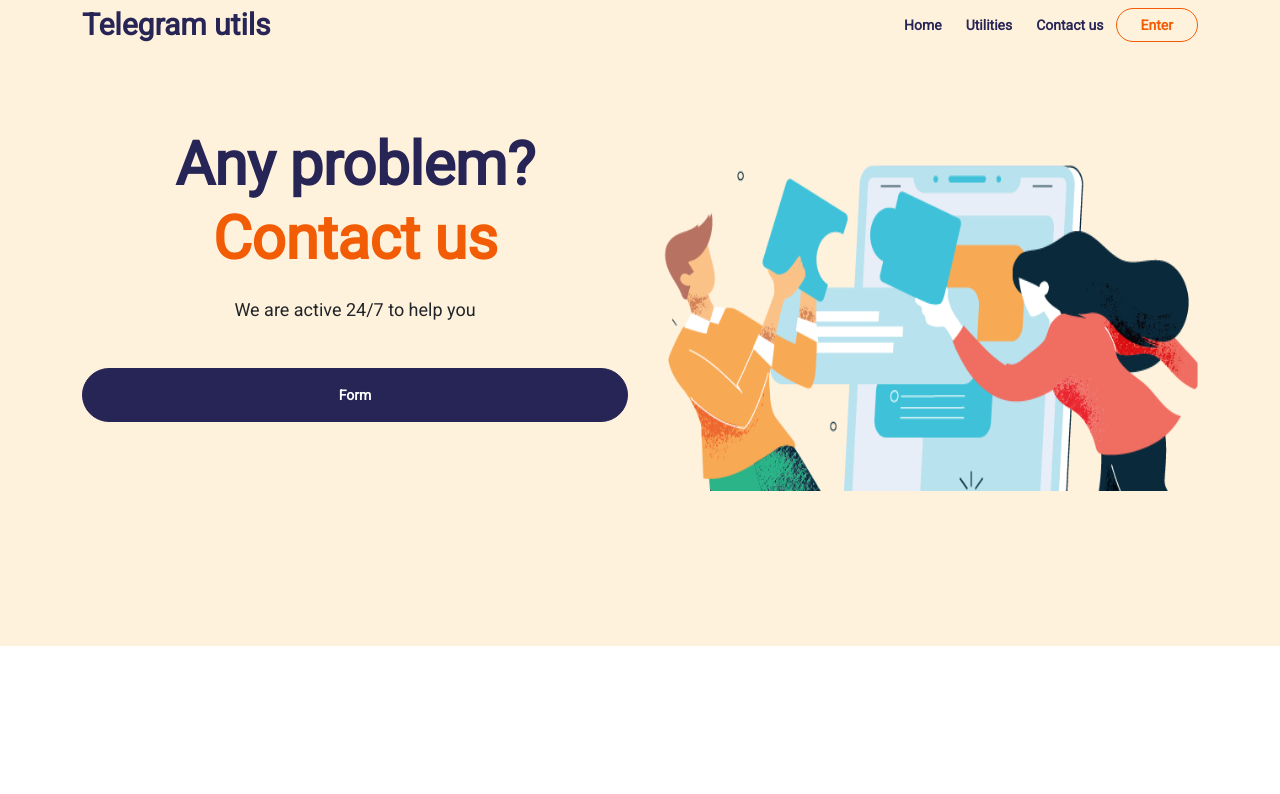
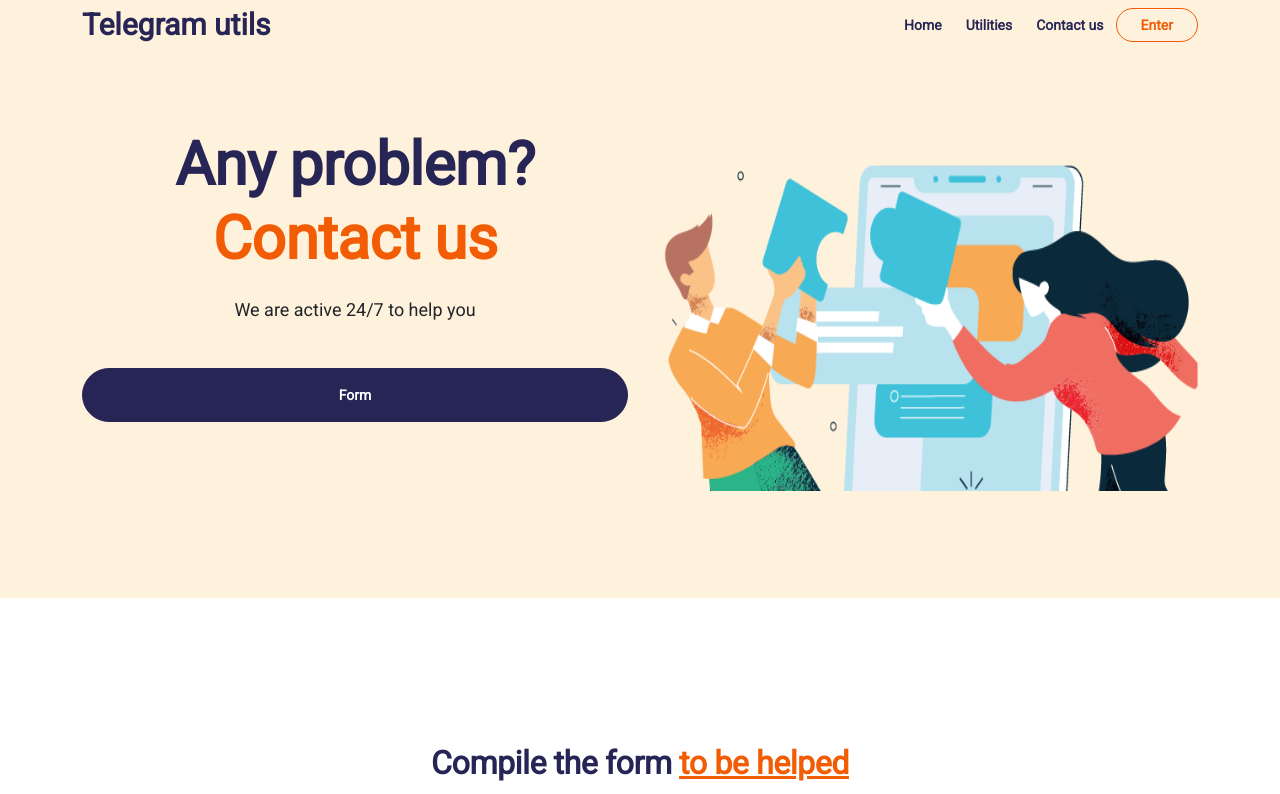
Before and after one commit to RiccardoRobb/TG-Utils-landing, a Next.js app: page /contact in a window 1280 px wide. Shown: the top 794 px of the page. Built offline with nearby package versions, Linux system fonts and the light colour scheme.

Commit message:
latest pre-imaging

```diff
--- a/styles/partials/_details.scss
+++ b/styles/partials/_details.scss
@@ -25,16 +25,16 @@ $basicBgColor: #f9f8f8;
 
 ////////
 
-.basic-1 {
+.basic-2 {
     padding-top: 2rem;
     padding-bottom: 2rem;
 }
 
-.basic-1 .text-container {
+.basic-2 .text-container {
     margin-bottom: 5rem;
 }
 
-.basic-1 h2 {
+.basic-2 h2 {
     margin-bottom: 1.875rem;
 }
 
--- a/styles/partials/_header.scss
+++ b/styles/partials/_header.scss
@@ -2,7 +2,7 @@
 
 .header {
     padding-top: 8rem;
-    padding-bottom: 9rem;
+    padding-bottom: 6rem;  // changed from 9rem
     background-color: $primaryBgColor;
     text-align: center;
 
```
